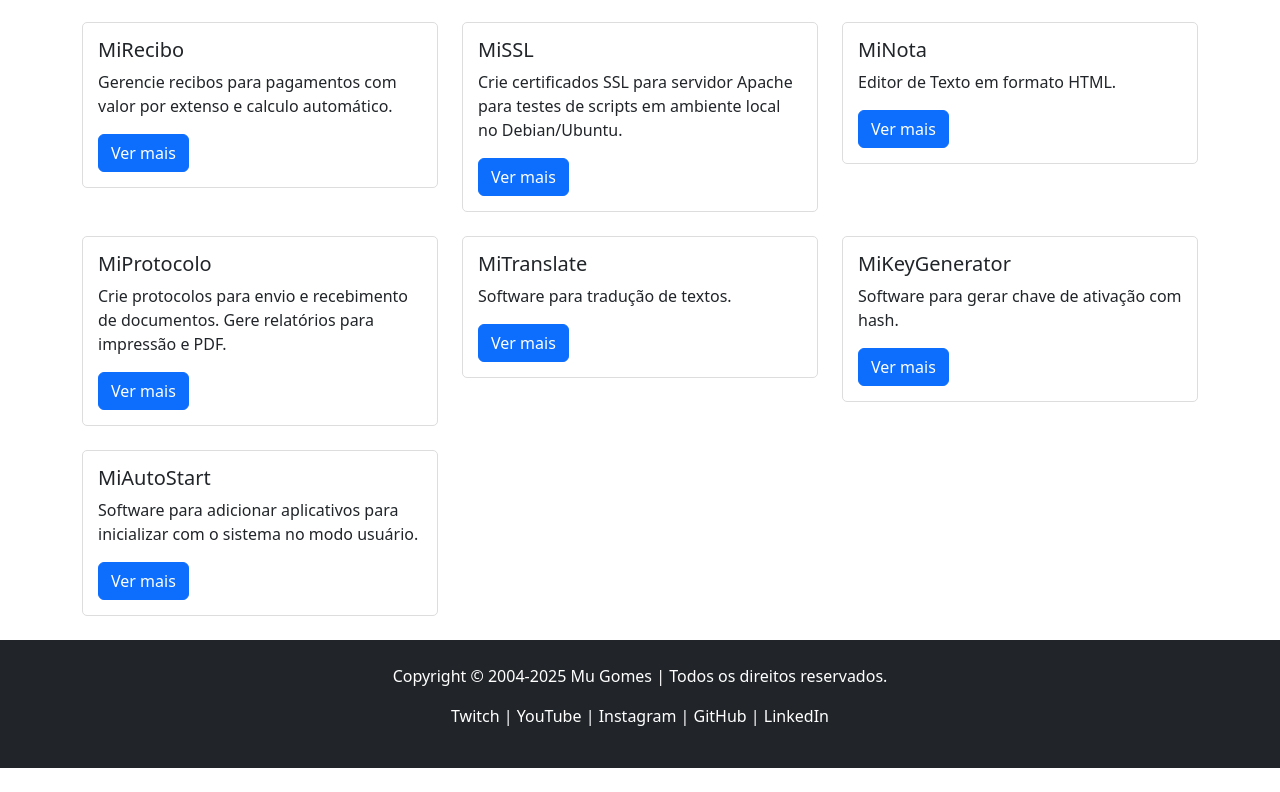
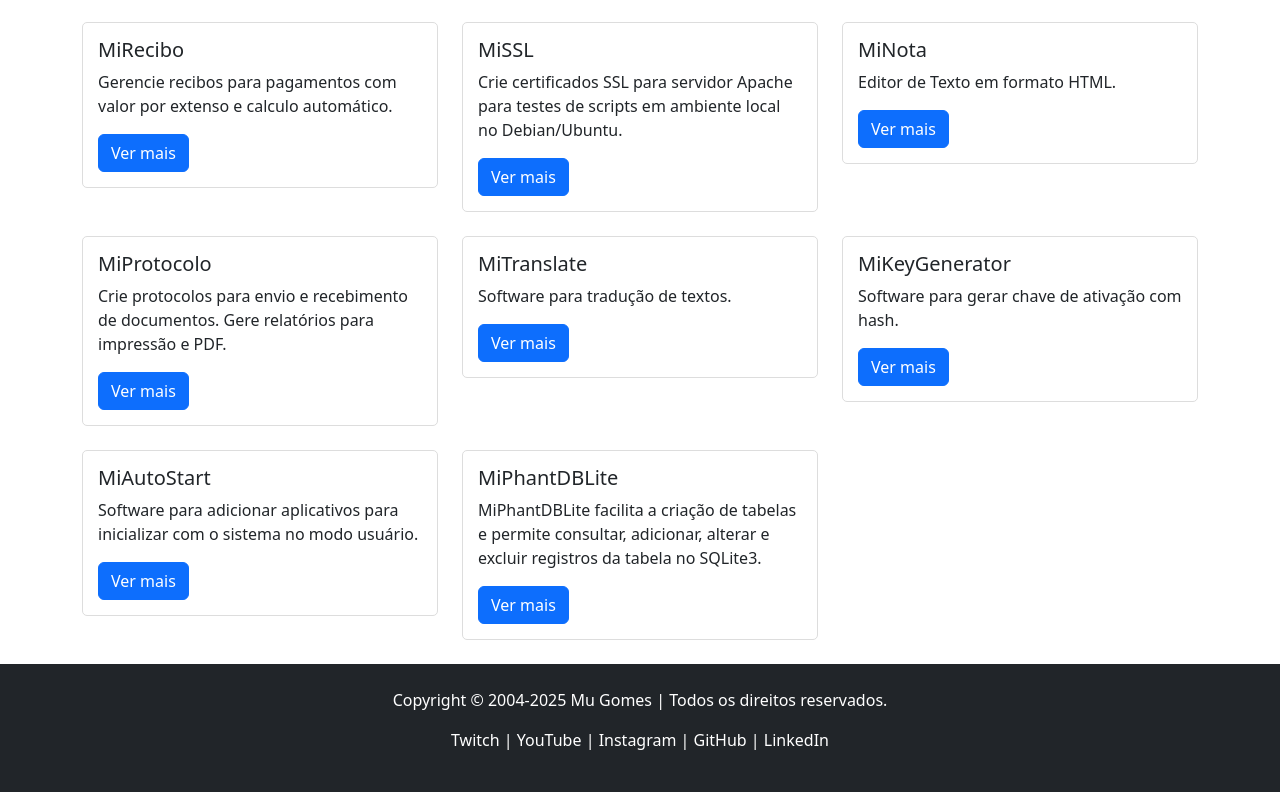
Before and after one commit to mugomes/mugomes.github.io, a Vue app: page /catalogo.html in a window 1280 px wide. Shown: the part 1179-1971 px from the top of the page. Before the commit the page ends 1947 px from the top, so only its background shows below. Built offline with nearby package versions, Linux system fonts and the light colour scheme.

Commit message:
Add software MiPhantDBLite

```diff
--- a/src/views/Catalogo.vue
+++ b/src/views/Catalogo.vue
@@ -190,6 +190,13 @@ export default {
           category: "Utilitários",
           description: "Software para adicionar aplicativos para inicializar com o sistema no modo usuário.",
           link: "https://github.com/mugomes/miautostart"
+        },
+        {
+          id: 20,
+          name: "MiPhantDBLite",
+          category: "Bibliotecas",
+          description: "MiPhantDBLite facilita a criação de tabelas e permite consultar, adicionar, alterar e excluir registros da tabela no SQLite3.",
+          link: "https://github.com/mugomes/miphantdblite"
         }
       ],
     };
```
